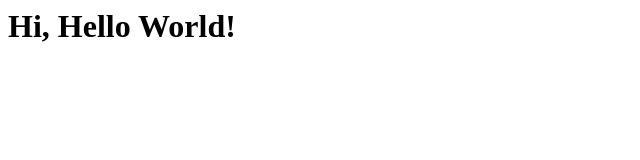
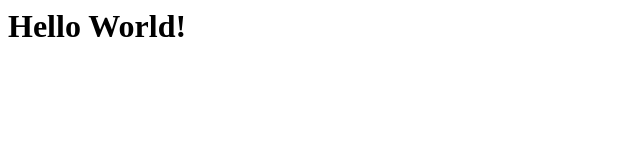
Before and after one commit to owlfox/fivePeopleHackathon, a plain HTML site: page index.html in a window 1280 px wide. Shown: the whole page, without its empty margins (0-640 px from the left). Drawn offline with Linux system fonts and the light colour scheme.

Commit message:
modify to Hello World

```diff
--- a/index.html
+++ b/index.html
@@ -3,6 +3,6 @@
 <title>JiMing's GitHub Page</title>
 </head>
 <body>
-<h1>Hi, Hello World!</h1>
+<h1>Hello World!</h1>
 </body>
 </html>
```
